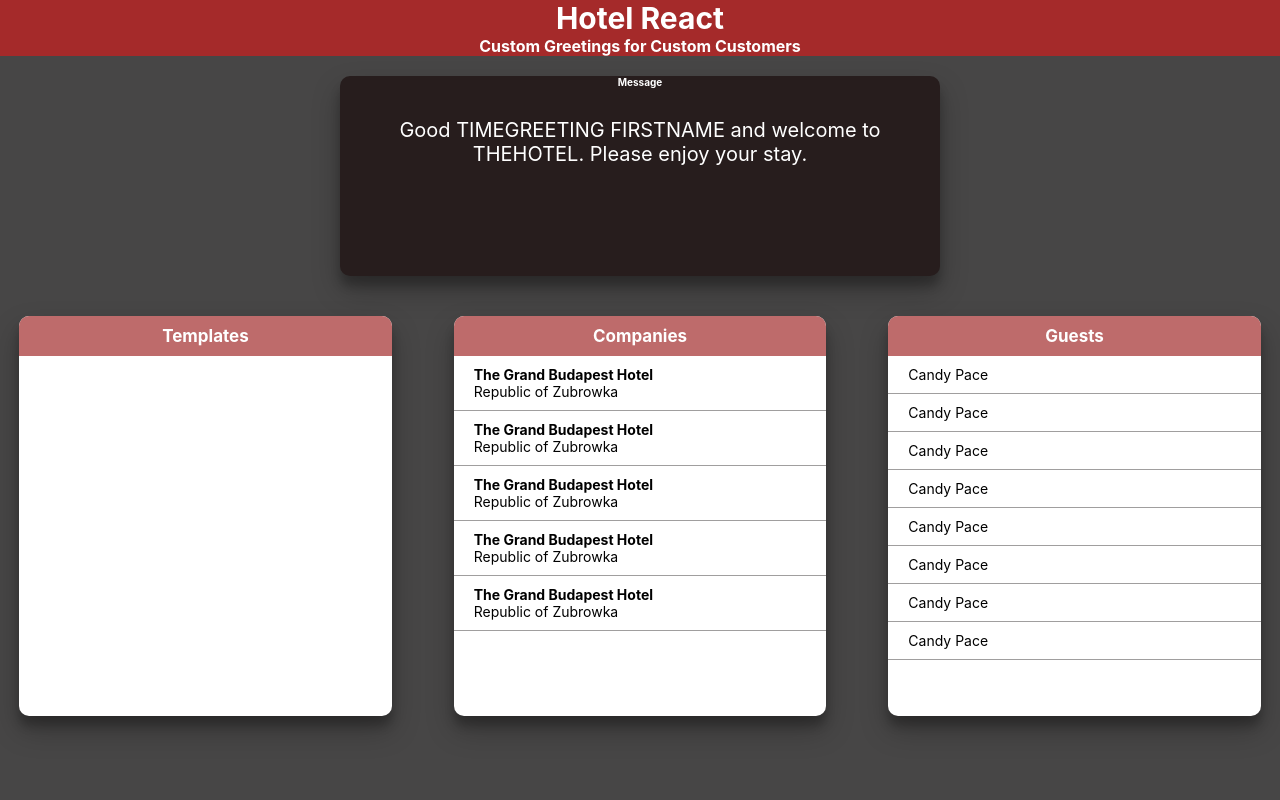
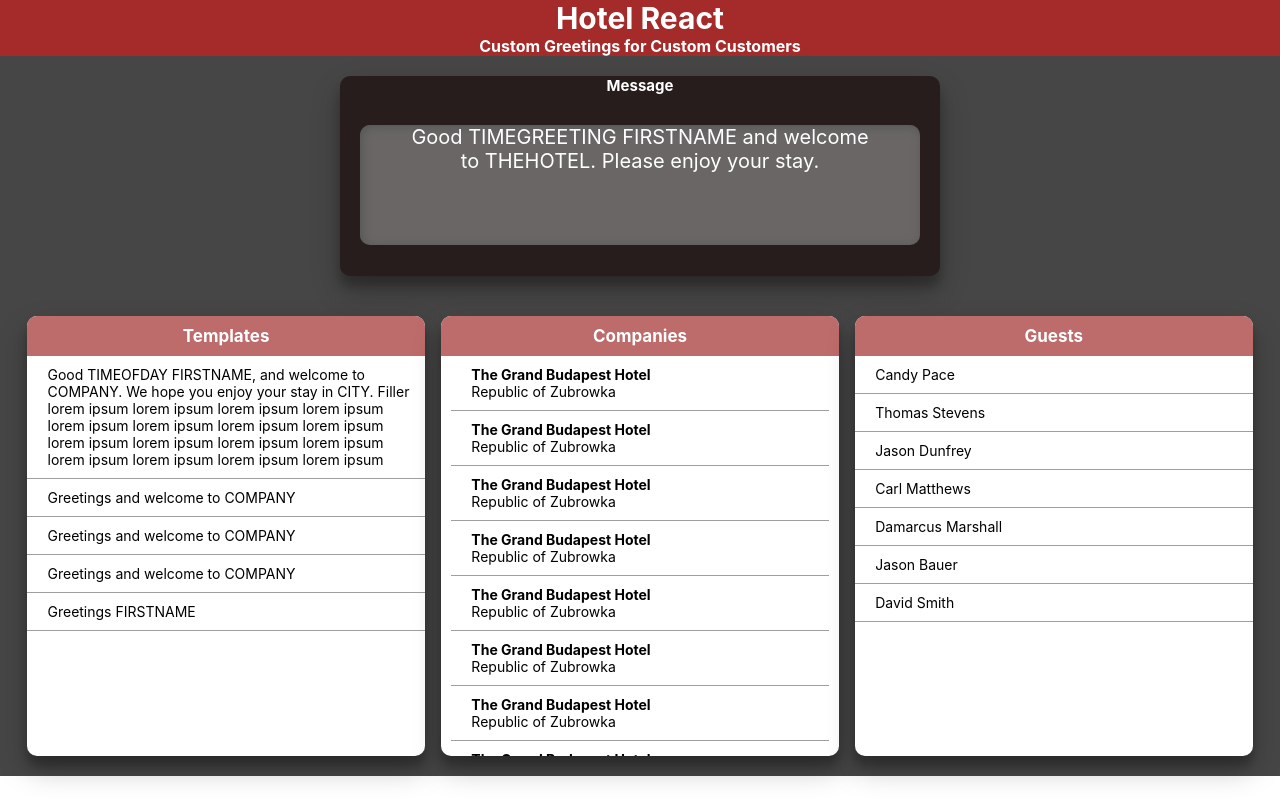
Before and after one commit to jcloeter/hotel-message-app, a React (Create React App) app: page / in a window 1280 px wide. Built offline with nearby package versions, Linux system fonts and the light colour scheme.

Commit message:
more styling

```diff
--- a/src/App.css
+++ b/src/App.css
@@ -1,5 +1,5 @@
 .App {
   text-align: center;
   background-color: rgb(71, 70, 70);
-  height: 100vh;
+  /* height: 100vh; */
 }
--- a/src/components/DataGroups/Companies.js
+++ b/src/components/DataGroups/Companies.js
@@ -1,44 +1,39 @@
 import React from "react";
 import Card from "../UI/Card";
 import ListItem from "../UI/ListItem";
+import ItemContainer from "../UI/ItemContainer";
 import styles from "./Companies.module.css";
 
 const Companies = () => {
+  const companyArr = [
+    { comp: "The Grand Budapest Hotel", country: "Republic of Zubrowka" },
+    { comp: "The Grand Budapest Hotel", country: "Republic of Zubrowka" },
+    { comp: "The Grand Budapest Hotel", country: "Republic of Zubrowka" },
+    { comp: "The Grand Budapest Hotel", country: "Republic of Zubrowka" },
+    { comp: "The Grand Budapest Hotel", country: "Republic of Zubrowka" },
+    { comp: "The Grand Budapest Hotel", country: "Republic of Zubrowka" },
+    { comp: "The Grand Budapest Hotel", country: "Republic of Zubrowka" },
+    { comp: "The Grand Budapest Hotel", country: "Republic of Zubrowka" },
+    { comp: "The Grand Budapest Hotel", country: "Republic of Zubrowka" },
+    { comp: "The Grand Budapest Hotel", country: "Republic of Zubrowka" },
+    { comp: "The Grand Budapest Hotel", country: "Republic of Zubrowka" },
+  ];
   return (
     <Card className={styles.companies}>
       <h4>Companies</h4>
-      <ul>
-        <ListItem>
-          <div>
-            <strong>The Grand Budapest Hotel</strong>
-          </div>
-          <div>Republic of Zubrowka</div>
-        </ListItem>
-        <ListItem>
-          <div>
-            <strong>The Grand Budapest Hotel</strong>
-          </div>
-          <div>Republic of Zubrowka</div>
-        </ListItem>
-        <ListItem>
-          <div>
-            <strong>The Grand Budapest Hotel</strong>
-          </div>
-          <div>Republic of Zubrowka</div>
-        </ListItem>
-        <ListItem>
-          <div>
-            <strong>The Grand Budapest Hotel</strong>
-          </div>
-          <div>Republic of Zubrowka</div>
-        </ListItem>
-        <ListItem>
-          <div>
-            <strong>The Grand Budapest Hotel</strong>
-          </div>
-          <div>Republic of Zubrowka</div>
-        </ListItem>
-      </ul>
+
+      <ItemContainer>
+        {companyArr.map((obj) => {
+          return (
+            <ListItem>
+              <div>
+                <strong>{obj.comp}</strong>
+              </div>
+              <div>{obj.country}</div>
+            </ListItem>
+          );
+        })}
+      </ItemContainer>
     </Card>
   );
 };
--- a/src/components/DataGroups/DataGroup.module.css
+++ b/src/components/DataGroups/DataGroup.module.css
@@ -1,6 +1,6 @@
 .data_group {
   display: flex;
-  flex-direction: row;
+  flex-direction: column;
   justify-content: space-between;
   width: 97%;
   max-width: 170rem;
@@ -8,7 +8,7 @@
 }
 /* Add media query in Card too */
 
-/* @media only screen and (min-width: 600px) {
+@media only screen and (min-width: 900px) {
   .data_group {
     display: flex;
     flex-direction: row;
@@ -17,4 +17,4 @@
     max-width: 170rem;
     margin: 1rem auto;
   }
-} */
+}
--- a/src/components/DataGroups/Guests.js
+++ b/src/components/DataGroups/Guests.js
@@ -6,13 +6,12 @@ const Guests = () => {
     <Card>
       <h4>Guests</h4>
       <ListItem>Candy Pace</ListItem>
-      <ListItem>Candy Pace</ListItem>
-      <ListItem>Candy Pace</ListItem>
-      <ListItem>Candy Pace</ListItem>
-      <ListItem>Candy Pace</ListItem>
-      <ListItem>Candy Pace</ListItem>
-      <ListItem>Candy Pace</ListItem>
-      <ListItem>Candy Pace</ListItem>
+      <ListItem>Thomas Stevens</ListItem>
+      <ListItem>Jason Dunfrey</ListItem>
+      <ListItem>Carl Matthews</ListItem>
+      <ListItem>Damarcus Marshall</ListItem>
+      <ListItem>Jason Bauer</ListItem>
+      <ListItem>David Smith</ListItem>
     </Card>
   );
 };
--- a/src/components/DataGroups/Templates.js
+++ b/src/components/DataGroups/Templates.js
@@ -1,10 +1,21 @@
 import React from "react";
 import Card from "../UI/Card";
+import ListItem from "../UI/ListItem";
 
 const Templates = () => {
   return (
     <Card>
       <h4>Templates</h4>
+      <ListItem>
+        Good TIMEOFDAY FIRSTNAME, and welcome to COMPANY. We hope you enjoy your
+        stay in CITY. Filler lorem ipsum lorem ipsum lorem ipsum lorem ipsum
+        lorem ipsum lorem ipsum lorem ipsum lorem ipsum lorem ipsum lorem ipsum
+        lorem ipsum lorem ipsum lorem ipsum lorem ipsum lorem ipsum lorem ipsum
+      </ListItem>
+      <ListItem>Greetings and welcome to COMPANY</ListItem>
+      <ListItem>Greetings and welcome to COMPANY</ListItem>
+      <ListItem>Greetings and welcome to COMPANY</ListItem>
+      <ListItem>Greetings FIRSTNAME</ListItem>
     </Card>
   );
 };
--- a/src/components/ResultMessage/ResultMessage.js
+++ b/src/components/ResultMessage/ResultMessage.js
@@ -6,7 +6,7 @@ const ResultMessage = () => {
   return (
     <div>
       <div className={styles.result_message}>
-        <h4>Message</h4>
+        <h2>Message</h2>
         <div className={styles.message}>
           Good TIMEGREETING FIRSTNAME and welcome to THEHOTEL. Please enjoy your
           stay.
--- a/src/components/ResultMessage/ResultMessage.module.css
+++ b/src/components/ResultMessage/ResultMessage.module.css
@@ -13,6 +13,10 @@
 
 .message {
   font-size: 2rem;
-  margin-top: 3rem;
+  margin: 3rem 2rem;
   padding: 0 4rem;
+  min-height: 60%;
+  border-radius: 10px;
+  background-color: rgb(106, 102, 102);
+  box-shadow: 2px 2px 10px #555 inset;
 }
--- a/src/components/UI/Card.module.css
+++ b/src/components/UI/Card.module.css
@@ -2,10 +2,19 @@
   border-radius: 10px;
   background-color: #fff;
   font-size: 2rem;
-  width: 30%;
-  height: 40rem;
+  width: 80%;
+  /* max-width: 40rem; */
+  /* height: 60rem; */
+  margin: 0 auto 2rem;
+
   box-shadow: rgba(0, 0, 0, 0.25) 0px 14px 28px,
     rgba(0, 0, 0, 0.22) 0px 10px 10px;
+}
+
+@media screen and (min-width: 900px) {
+  .card {
+    max-width: 32%;
+  }
 }
 
 .card h4 {
--- /dev/null
+++ b/src/components/UI/ItemContainer.js
@@ -0,0 +1,8 @@
+import React from "react";
+import styles from "./ItemContainer.module.css";
+
+const ItemContainer = (props) => {
+  return <div className={styles.item_container}>{props.children}</div>;
+};
+
+export default ItemContainer;
--- /dev/null
+++ b/src/components/UI/ItemContainer.module.css
@@ -0,0 +1,5 @@
+.item_container {
+  padding: 0 1rem;
+  height: 40rem;
+  overflow: auto;
+}
--- a/src/components/UI/ListItem.module.css
+++ b/src/components/UI/ListItem.module.css
@@ -2,7 +2,15 @@
   list-style: none;
   border-bottom: 1.5px solid rgb(160, 158, 158);
   font-size: 1.4rem;
-  padding: 1rem 0 1rem 2rem;
+  padding: 1rem 1rem 1rem 2rem;
   text-align: left;
   cursor: pointer;
 }
+
+.list_item:hover {
+  background-color: rgb(236, 227, 227);
+}
+
+.list_item:active {
+  background-color: red;
+}
```
